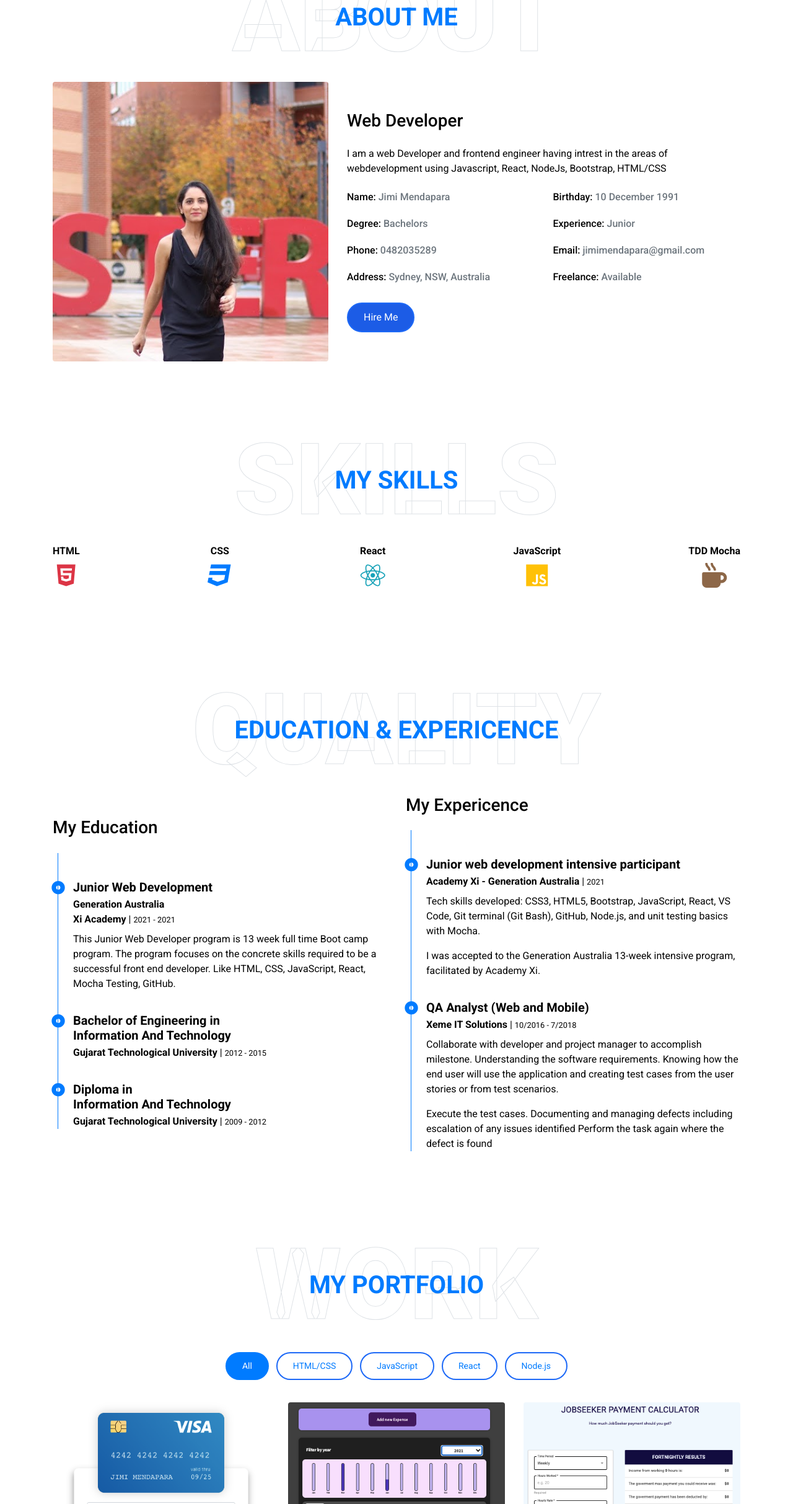
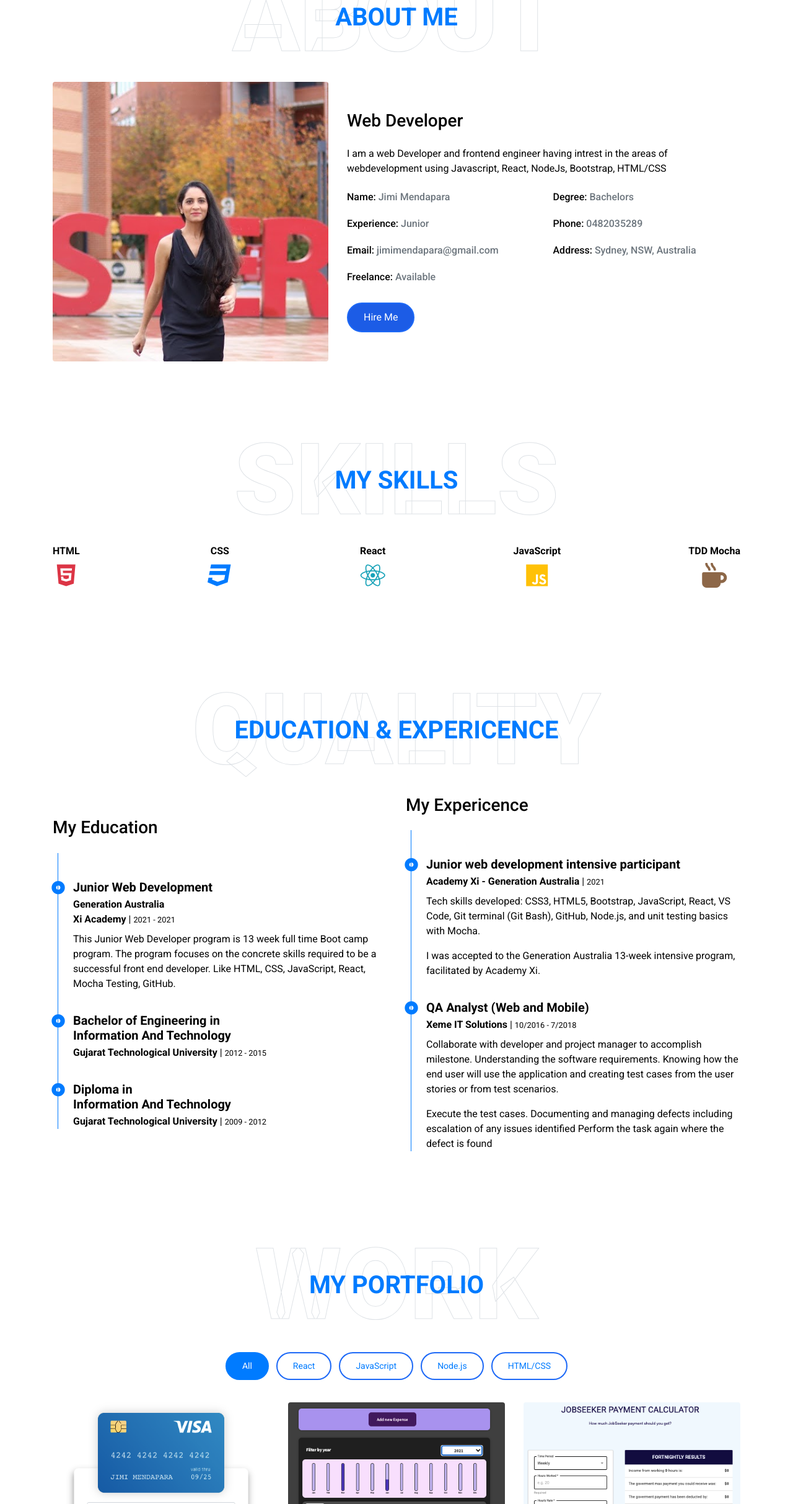
Before and after one commit to jimimendapara/jimi-portfolio, a plain HTML site: page index.html in a window 1280 px wide. Shown: the part 964-3390 px from the top of the page at 62% size. Drawn offline with nearby package versions, Linux system fonts and the light colour scheme.

Commit message:
change some data

```diff
--- a/index.html
+++ b/index.html
@@ -95,7 +95,7 @@
                     <p>I am a web Developer and frontend engineer having intrest in the areas of webdevelopment using Javascript, React, NodeJs, Bootstrap, HTML/CSS</p>
                     <div class="row mb-3">
                         <div class="col-sm-6 py-2"><h6>Name: <span class="text-secondary">Jimi Mendapara</span></h6></div>
-                        <div class="col-sm-6 py-2"><h6>Birthday: <span class="text-secondary">10 December 1991</span></h6></div>
+                        <!-- <div class="col-sm-6 py-2"><h6>Birthday: <span class="text-secondary">10 December 1991</span></h6></div> -->
                         <div class="col-sm-6 py-2"><h6>Degree: <span class="text-secondary">Bachelors</span></h6></div>
                         <div class="col-sm-6 py-2"><h6>Experience: <span class="text-secondary">Junior</span></h6></div>
                         <div class="col-sm-6 py-2"><h6>Phone: <span class="text-secondary">0482035289</span></h6></div>
@@ -377,10 +377,10 @@
                 <div class="col-12 text-center mb-2">
                     <ul class="list-inline mb-4" id="portfolio-flters">
                         <li class="btn btn-sm btn-outline-primary m-1 active"  data-filter="*">All</li>
+                        <li class="btn btn-sm btn-outline-primary m-1" data-filter=".third">React</li>
+                        <li class="btn btn-sm btn-outline-primary m-1" data-filter=".second">JavaScript</li>
+                        <li class="btn btn-sm btn-outline-primary m-1" data-filter=".forth">Node.js</li>
                         <li class="btn btn-sm btn-outline-primary m-1" data-filter=".first">HTML/CSS</li>
-                        <li class="btn btn-sm btn-outline-primary m-1" data-filter=".second">JavaScript</li>
-                        <li class="btn btn-sm btn-outline-primary m-1" data-filter=".third">React</li>
-                        <li class="btn btn-sm btn-outline-primary m-1" data-filter=".forth">Node.js</li>
                     </ul>
                 </div>
             </div>
```
Also changed, not shown: 1 other file.
